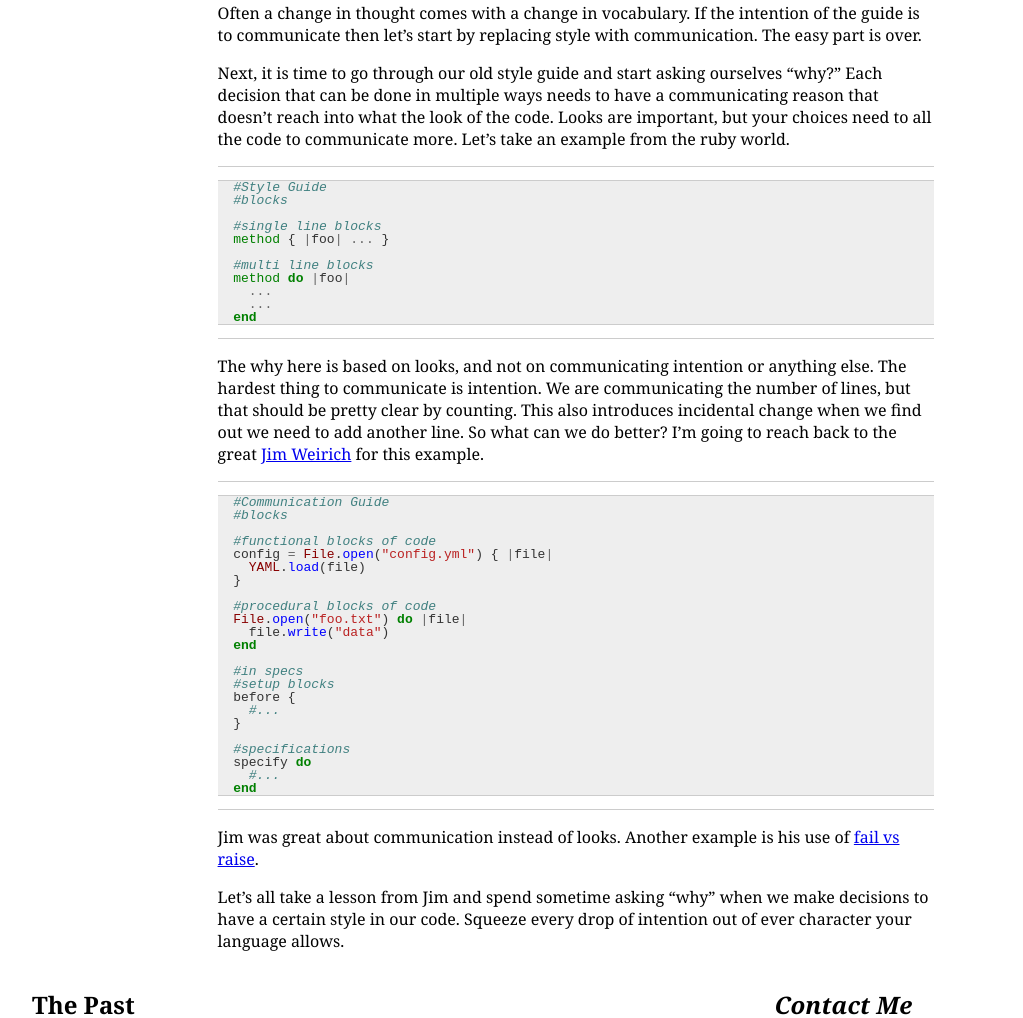
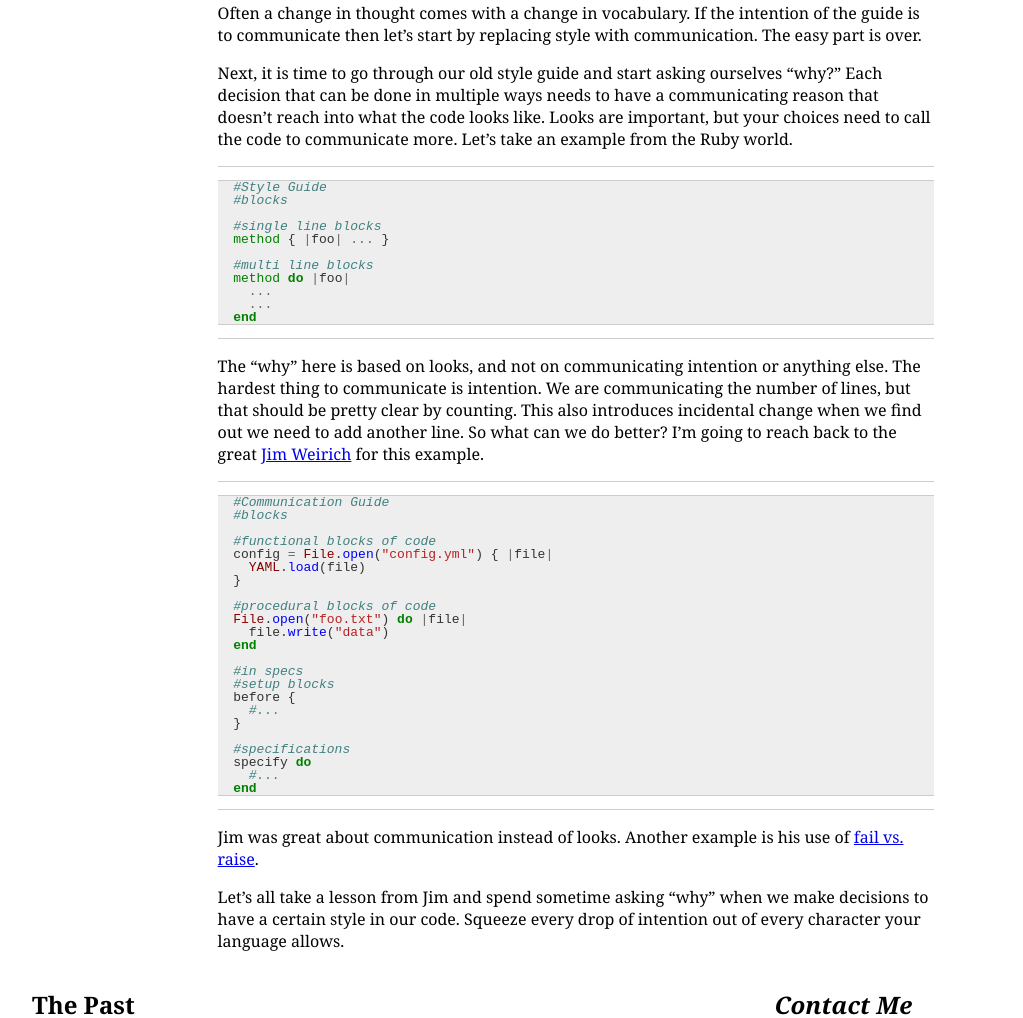
Before and after one commit to adkron/dirtyinformation.com, a Jekyll site: the page built from _posts/2014-6-15-style-guides-are-failures.markdown, in a window 1280 px wide. Shown: the part 477-1495 px from the top of the page, without its empty margins (64-1087 px from the left). Built offline with Jekyll 4.4.1, drawn with Linux system fonts in a browser that asks for light colours; Markdown is read by kramdown in place of the engine named in the settings.

Commit message:
Fix typos.

````diff
--- a/_posts/2014-6-15-style-guides-are-failures.markdown
+++ b/_posts/2014-6-15-style-guides-are-failures.markdown
@@ -25,9 +25,9 @@ style with communication. The easy part is over.
 
 Next, it is time to go through our old style guide and start asking
 ourselves "why?" Each decision that can be done in multiple ways needs
-to have a communicating reason that doesn't reach into what the look of
-the code. Looks are important, but your choices need to all the code to
-communicate more. Let's take an example from the ruby world.
+to have a communicating reason that doesn't reach into what the code looks like.
+Looks are important, but your choices need to call the code to
+communicate more. Let's take an example from the Ruby world.
 
 ```ruby
   #Style Guide
@@ -43,7 +43,7 @@ communicate more. Let's take an example from the ruby world.
   end
 ```
 
-The why here is based on looks, and not on communicating intention or
+The "why" here is based on looks, and not on communicating intention or
 anything else. The hardest thing to communicate is intention. We are
 communicating the number of lines, but that should be pretty clear
 by counting. This also introduces incidental change when we find out we
@@ -78,9 +78,9 @@ for this example.
 ```
 
 Jim was great about communication instead of looks. Another example is
-his use of [fail vs
+his use of [fail vs.
 raise](http://rubyrogues.com/151-rr-the-jim-weirich-tribute-episode/).
 
 Let's all take a lesson from Jim and spend sometime asking "why" when we
 make decisions to have a certain style in our code. Squeeze every drop of
-intention out of ever character your language allows.
+intention out of every character your language allows.
````
